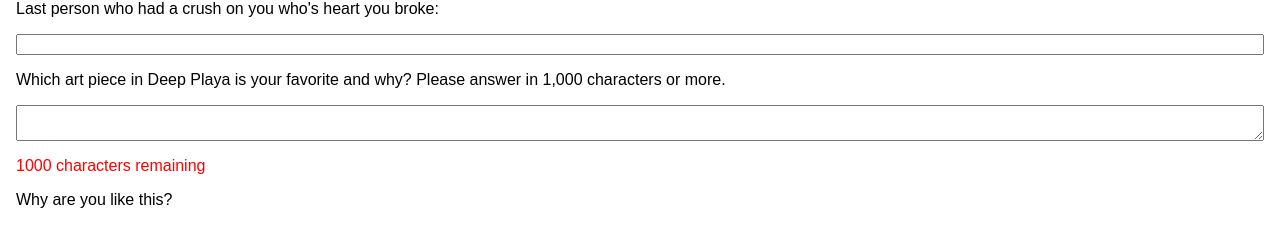
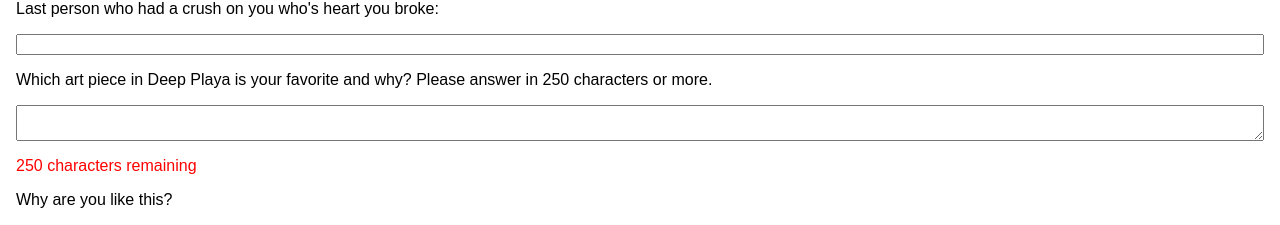
Before and after one commit to nebrius/brpl-wifi-troll, a Next.js app: page /intake in a window 1280 px wide. Shown: the part 517-742 px from the top of the page. Built offline with nearby package versions, Linux system fonts and the light colour scheme.

Commit message:
Easier limits

```diff
--- a/src/app/intake/page.tsx
+++ b/src/app/intake/page.tsx
@@ -37,24 +37,24 @@ export default function IntakePage() {
       <div className={styles.formRow}>
         <label htmlFor="art">
           Which art piece in Deep Playa is your favorite and why? Please answer
-          in 1,000 characters or more.
+          in 250 characters or more.
         </label>
         <textarea
           id="art"
           name="art"
-          minLength={1000}
+          minLength={250}
           value={artValue}
           onChange={(e) => setArtValue(e.currentTarget.value)}
         />
-        {artValue.length < 1000 ? (
+        {artValue.length < 250 ? (
           <span style={{ color: "red" }}>
-            {1000 - artValue.length} characters remaining
+            {250 - artValue.length} characters remaining
           </span>
-        ) : artValue.length > 4000 ? (
+        ) : artValue.length > 2000 ? (
           "What is wrong with you?"
-        ) : artValue.length > 3000 ? (
+        ) : artValue.length > 1000 ? (
           "Seriosuly, please stop"
-        ) : artValue.length > 2000 ? (
+        ) : artValue.length > 500 ? (
           "OK you can stop now"
         ) : (
           "You did it!"
```
